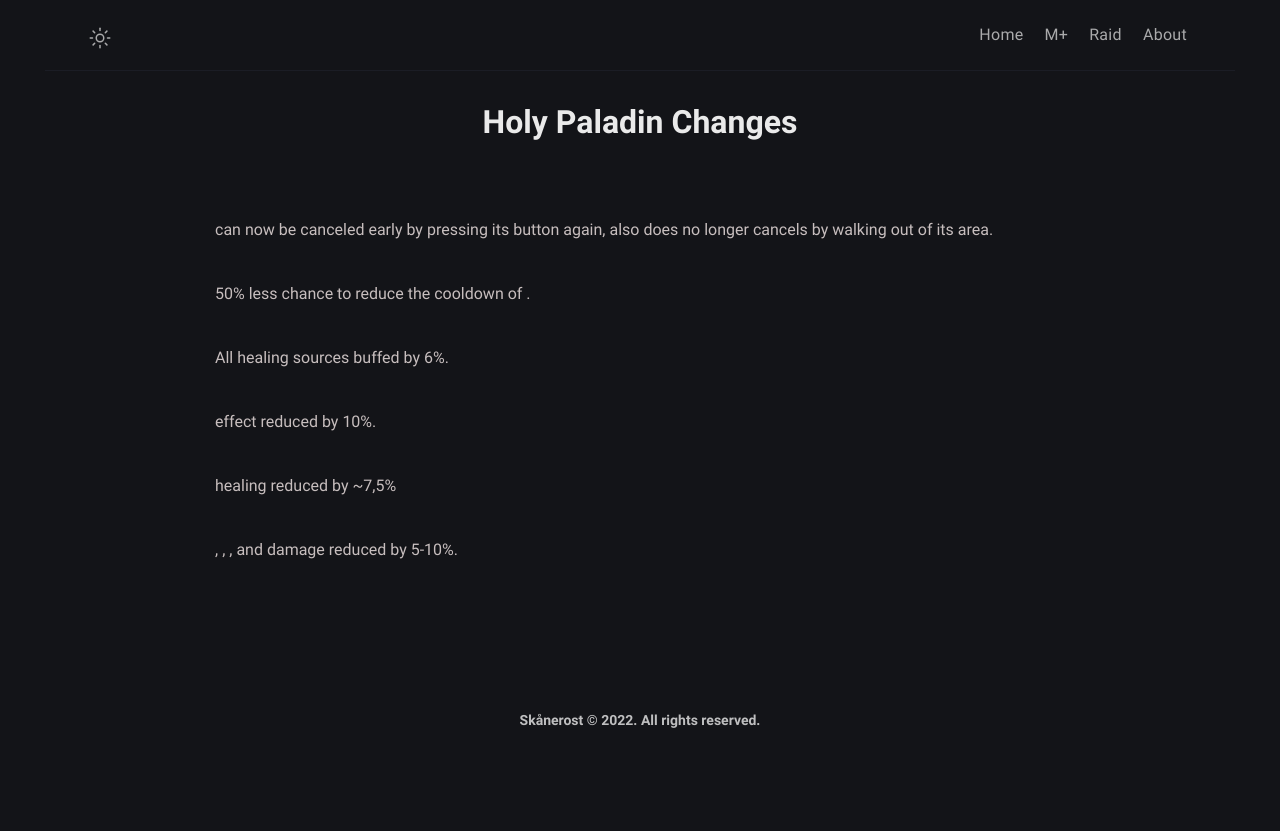
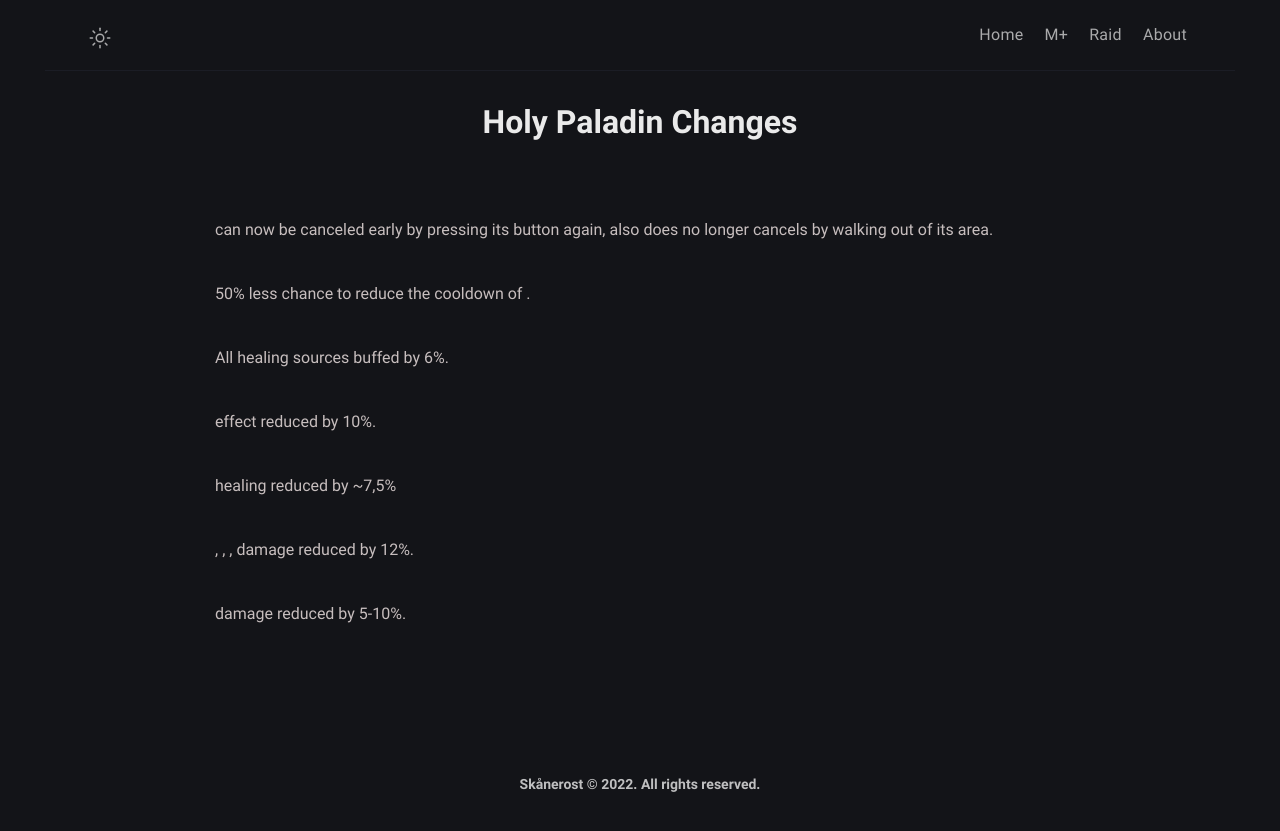
Before and after one commit to BetterThanWowhead/BetterThanWowhead.github.io, a Jekyll site: the page built from pages/M+/Patchnotes.md, in a window 1280 px wide. Shown: the top 831 px of the page. Built offline with Jekyll 4.4.1, drawn with Linux system fonts in a browser that asks for light colours; a script that is not in the unit is left out.

Commit message:
Update Patchnotes.md

```diff
--- a/pages/M+/Patchnotes.md
+++ b/pages/M+/Patchnotes.md
@@ -17,5 +17,6 @@ All healing sources buffed by 6%.
 <a href="https://www.wowhead.com/spell=316958/ashen-hallow" data-wowhead="spell=66011"></a>,
 <a href="https://www.wowhead.com/spell=340212/hallowed-discernment" data-wowhead="spell=66011"></a>,
 <a href="https://www.wowhead.com/spell=24275/hammer-of-wrath" data-wowhead="spell=66011"></a>,
-<a href="https://www.wowhead.com/spell=275773/judgment" data-wowhead="spell=66011"></a> and
+<a href="https://www.wowhead.com/spell=275773/judgment" data-wowhead="spell=66011"></a> damage reduced by 12%.
+
 <a href="https://www.wowhead.com/spell=20473/holy-shock" data-wowhead="spell=66011"></a> damage reduced by 5-10%.
```
